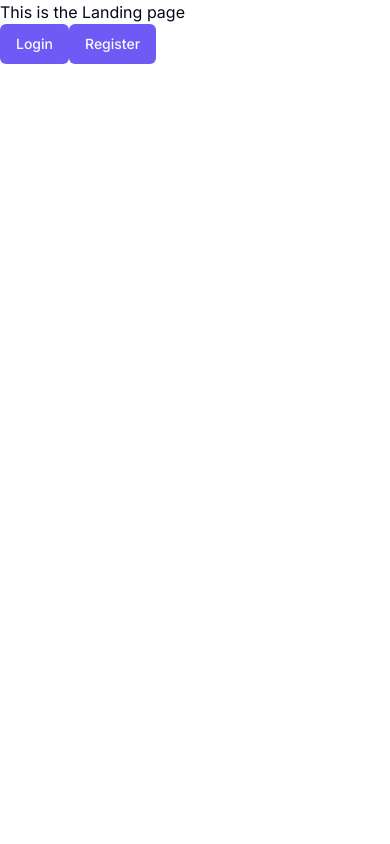
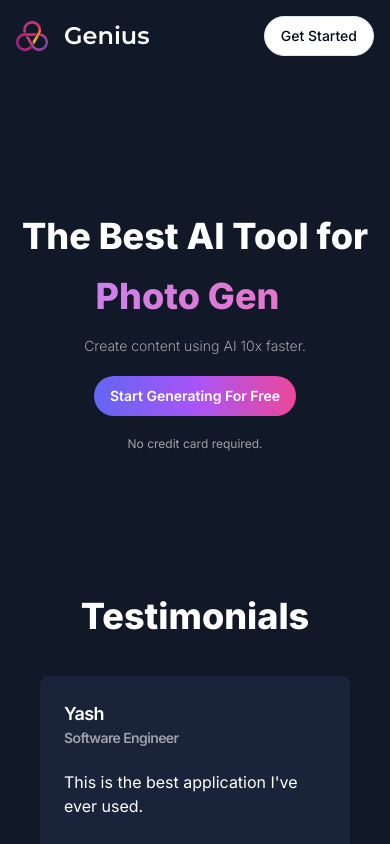
Before and after one commit to Yash-Sajwan24/ai-sass, a Next.js app: page / in a window 390 px wide. Built offline with nearby package versions, Linux system fonts and the light colour scheme; no server answers.

Commit message:
landing page completed

```diff
--- /dev/null
+++ b/app/(landing)/layout.tsx
@@ -0,0 +1,12 @@
+const LandingPage = ({ children }: { children: React.ReactNode }) => {
+  return (
+    <main className="h-full bg-[#111827] overflow-auto ">
+      <div className="mx-auto max-w-screen-xl h-full w-full">
+        {children}
+      </div>
+    </main>
+  );
+};
+
+
+export default LandingPage;
--- a/app/(landing)/page.tsx
+++ b/app/(landing)/page.tsx
@@ -1,18 +1,15 @@
-import { Button } from "@/components/ui/button";
-import Link from "next/link";
+import { LandingHero } from "@/components/landing-hero";
+import { LandingNavbar } from "@/components/landing-navbar";
+import { LandingContent } from "@/components/landing-content";
 
 export default function LandingPage() {
   return (
     <>
-    <p>This is the Landing page  </p>
-
-        <Link href="/sign-in">
-            <Button> Login</Button>
-         </Link>
-        <Link href="/sign-up">
-            <Button> Register</Button>
-         </Link>
-
+      <div className="h-full">
+        <LandingNavbar />
+        <LandingHero />
+        <LandingContent />
+      </div>
     </>
   );
 }
--- /dev/null
+++ b/components/landing-content.tsx
@@ -0,0 +1,62 @@
+"use client";
+
+import { Card, CardContent, CardHeader, CardTitle } from "./ui/card";
+
+const testimonials = [
+  {
+    name: "Yash",
+    avatar: "Y",
+    title: "Software Engineer",
+    description: "This is the best application I've ever used.",
+  },
+  {
+    name: "Yash",
+    avatar: "Y",
+    title: "Software Engineer",
+    description: "This is the best application I've ever used.",
+  },
+  {
+    name: "Yash",
+    avatar: "Y",
+    title: "Software Engineer",
+    description: "This is the best application I've ever used.",
+  },
+  {
+    name: "Yash",
+    avatar: "Y",
+    title: "Software Engineer",
+    description: "This is the best application I've ever used.",
+  },
+
+];
+export const LandingContent = () => {
+  return (
+    <>
+      <div className="px-10 pb-20">
+        <h2 className="text-center text-4xl text-white font-extrabold mb-10">
+          Testimonials
+        </h2>
+        <div className="grid grid-cols-1 sm:grid-cols-2 md:gird-cols-3 lg:grid-cols-4 gap-4 ">
+          {testimonials.map((item) => (
+            <Card
+              key={item.description}
+              className="bg-[#192339] border-none text-white"
+            >
+                <CardHeader >
+                    <CardTitle className="flex items-center gap-x-2">
+                        <div>
+                            <p className="text-lg">{item.name}</p>
+                            <p className="text-zinc-400 text-sm">{item.title}</p>
+                        </div>
+                    </CardTitle>
+                    <CardContent className="pt-4 px-0">
+                        {item.description}
+                    </CardContent>
+                </CardHeader>
+            </Card>
+          ))}
+        </div>
+      </div>
+    </>
+  );
+};
--- /dev/null
+++ b/components/landing-hero.tsx
@@ -0,0 +1,44 @@
+"use client";
+import { useAuth } from "@clerk/nextjs";
+import Link from "next/link";
+import TypewriterComponent from "typewriter-effect";
+import { Button } from "./ui/button";
+
+export const LandingHero = () => {
+  const { isSignedIn } = useAuth();
+  return (
+    <div className="text-white font-bold py-36 text-center space-y-5 ">
+      <div className="text-4xl sm:text-5xl md:text-6xl lg:text-7xl  space-y-5 font-extrabold">
+        <h1>The Best AI Tool for</h1>
+        <div className="text-transparent bg-clip-text bg-gradient-to-r from-purple-400 to-pink-400">
+          <TypewriterComponent
+            options={{
+              strings: [
+                "Chatbot.",
+                "Photo Generation.",
+                "Music Generation.",
+                "Code Generation.",
+                "Video Generation.",
+              ],
+              autoStart: true,
+              loop: true,
+            }}
+          />
+        </div>
+      </div>
+      <div className="text-sm md:text-xl font-light text-zinc-400">
+        Create content using AI 10x faster.
+      </div>
+      <div>
+        <Link href={isSignedIn ? "/dashboard" : "/sign-up"}>
+            <Button variant="premium" className="md:text-lg p-4 md:p-6 rounded-full font-semibold">
+                Start Generating For Free
+            </Button>
+        </Link>
+      </div>
+      <div className="text-zinc-400 text-xs md:text-sm font-normal ">
+        No credit card required.
+      </div>
+    </div>
+  );
+};
--- /dev/null
+++ b/components/landing-navbar.tsx
@@ -0,0 +1,39 @@
+"use client";
+
+import { Montserrat } from "next/font/google";
+import Image from "next/image";
+import Link from "next/link";
+import { useAuth } from "@clerk/nextjs";
+
+import { cn } from "@/lib/utils";
+import { Button } from "./ui/button";
+
+const font = Montserrat({
+  weight: "600",
+  subsets: ["latin"],
+});
+
+export const LandingNavbar = () => {
+  const { isSignedIn } = useAuth();
+  return (
+    <>
+      <nav className="p-4 bg-transparent flex items-center justify-between">
+        <Link href="/" className="flex items-center">
+          <div className="relative h-8 w-8 mr-4">
+            <Image fill alt="Logo" src="/logo.png" />
+          </div>
+          <h1 className={cn("text-2xl font-bold text-white", font.className)}>
+            Genius
+          </h1>
+        </Link>
+        <div className="flex items-center gap-x-2">
+          <Link href={isSignedIn ? "/dashboard" : "/sign-up"}>
+            <Button className="rounded-full" variant="outline">
+            Get Started
+            </Button>
+            </Link>
+        </div>
+      </nav>
+    </>
+  );
+};
--- a/package.json
+++ b/package.json
@@ -34,6 +34,7 @@
     "stripe": "^14.14.0",
     "tailwind-merge": "^2.2.1",
     "tailwindcss-animate": "^1.0.7",
+    "typewriter-effect": "^2.21.0",
     "zod": "^3.22.4",
     "zustand": "^4.5.0"
   },
```
Also changed, not shown: 1 other file (tests, documents, lock files or other folders).
